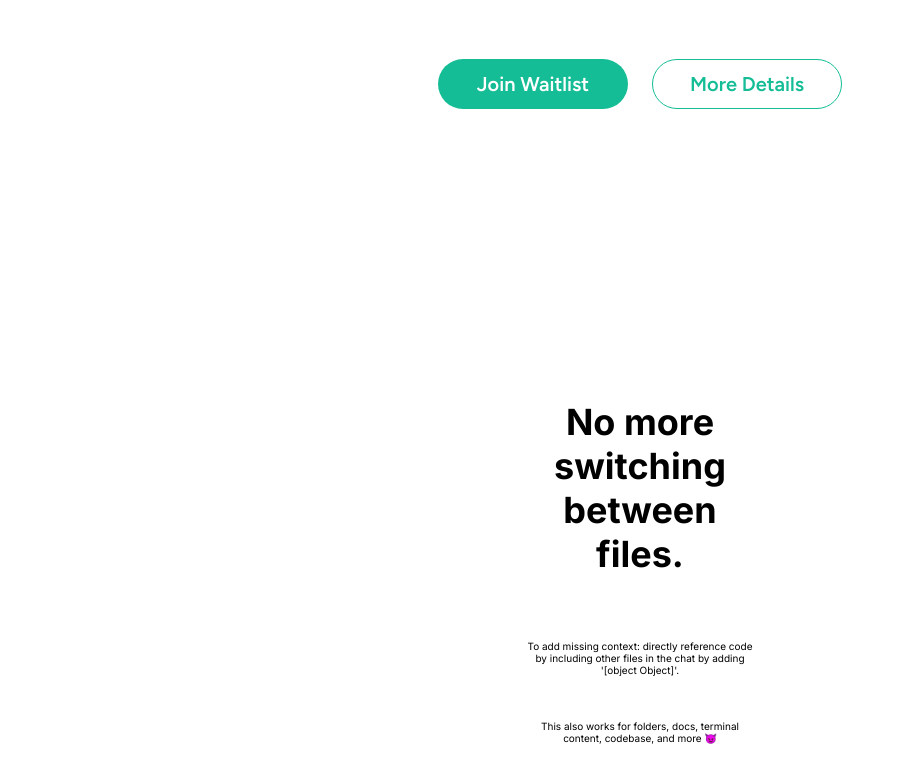
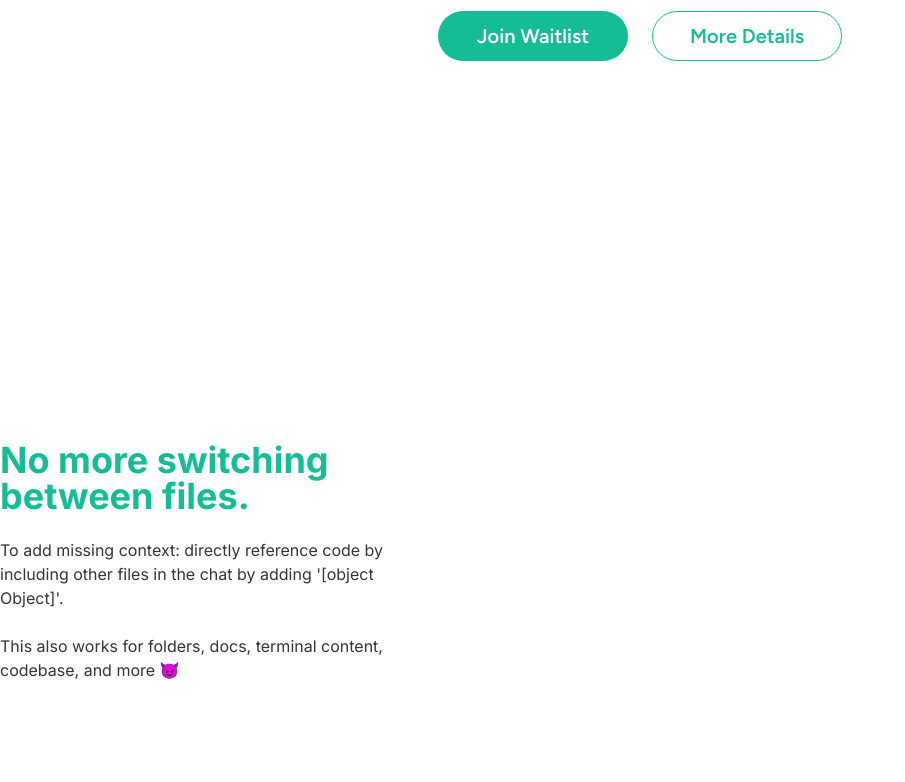
Before and after one commit to uuuuuwwwwwuuuuu/PeerAi, a React (Create React App) app: page / in a window 1280 px wide. Shown: the part 598-1380 px from the top of the page, without its empty margins (0-905 px from the left). Built offline with nearby package versions, Linux system fonts and the light colour scheme.

Commit message:
feat: left main card elements

```diff
--- a/src/components/MainCard/MainCard.scss
+++ b/src/components/MainCard/MainCard.scss
@@ -1,13 +1,10 @@
+@import '../../constants';
+
 .main_card_article {
     height: 500px;
     width: 100%;
     display: flex;
     justify-content: space-between;
     align-items: center;
-
-    h2 {
-        font-weight: 700;
-        font-size: 36px;
-        letter-spacing: -3%;
-    }
+    text-align: start;
 }
--- a/src/components/MainCard/MainCard.tsx
+++ b/src/components/MainCard/MainCard.tsx
@@ -7,30 +7,53 @@ interface IProps {
     info: React.ReactNode;
     second_info: string;
     gifSrc: string;
-    leftElementsmaxWith: number;
 }
 
-const LeftMainCardElements = styled.div<{_maxWidth: number}>`
+const LeftMainCardElements = styled.div`
     display: flex;
     flex-direction: column;
     gap: 24px;
     align-items: flex-start;
-    max-width: ${({_maxWidth}) => `${_maxWidth}px`};
+    max-width: 433px;
     width: 100%;
+
+    h2 {
+        font-family: Inter;
+        font-weight: 700;
+        font-size: 36px;
+        line-height: 100%;
+        letter-spacing: -3%;
+        color: ${({theme}) => theme.accent};
+        margin: 0;
+    }
+
+    p {
+        font-family: Inter;
+        font-weight: 400;
+        font-size: 16px;
+        line-height: 24px;
+        letter-spacing: -3%;
+        color: ${({theme}) => theme.text};
+    }
 `;
 
 const RightMainCardElements = styled.div`
-
+    max-width: 800px;
+    width: 100%;
+    height: 100%;
 `;
 
-const MainCard: FC<IProps> = ({title, info, second_info, gifSrc, leftElementsmaxWith}) => {
+const MainCard: FC<IProps> = ({title, info, second_info, gifSrc}) => {
     return (
         <article className="main_card_article">
-            <LeftMainCardElements _maxWidth={leftElementsmaxWith}>
+            <LeftMainCardElements>
                 <h2>{title}</h2>
                 <p>{info}</p>
                 <p>{second_info}</p>
             </LeftMainCardElements>
+            <RightMainCardElements>
+
+            </RightMainCardElements>
         </article>
     )
 };
--- a/src/components/main/Main.scss
+++ b/src/components/main/Main.scss
@@ -1,5 +1,6 @@
 .main_container {
     max-width: 1293px;
+    width: 100%;
     margin: 100px 0;
 }
 
--- a/src/components/main/Main.tsx
+++ b/src/components/main/Main.tsx
@@ -11,7 +11,6 @@ const Main: FC = () => {
                     info={`To add missing context: directly reference code by including other files in the chat by adding '${<b>@filename</b>}'.`}
                     second_info='This also works for folders, docs, terminal content, codebase, and more 😈'
                     gifSrc={`${process.env.PUBLIC_URL}/videos/first_main_card.gif`}
-                    leftElementsmaxWith={238}
                 />
             </section>
         </main>
--- a/src/index.scss
+++ b/src/index.scss
@@ -26,6 +26,10 @@ html {
 
 }
 
+p {
+  margin: 0;
+}
+
 button {
   border: none;
   outline: none;
```
